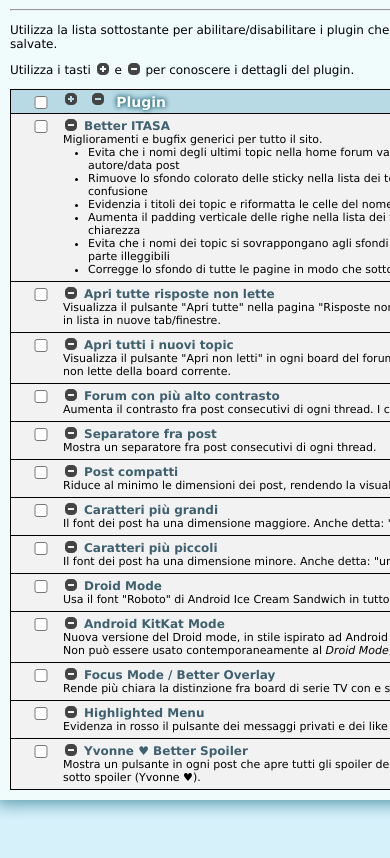
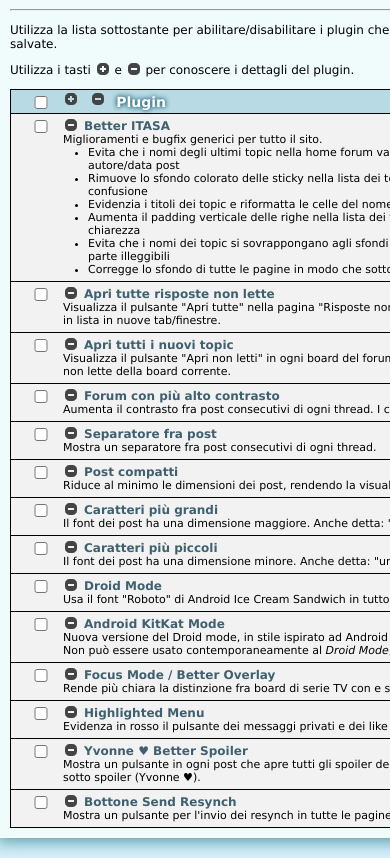
Before and after one commit to frakbot/italiansubs-plus-plus, a browser extension: page app/options.html in a window 390 px wide. Both pictures are taken after a click on the link 73 px from the left and 198 px from the top of the page. Shown: the part 97-955 px from the top of the page. Before the commit the page ends 917 px from the top, so only its background shows below. Drawn offline with nearby package versions, Linux system fonts and the light colour scheme.

Commit message:
Update options.html

```diff
--- a/app/options.html
+++ b/app/options.html
@@ -161,6 +161,15 @@
 						</div>
 					</td>
 				</tr>
+				<tr>
+					<td><input id="chk-send-resynch" type="checkbox"/></td>
+					<td>
+						<h3><a><span class="ui-button-icon-primary ui-icon ui-icon-circle-plus"></span></a>Bottone Send Resynch</h3>
+						<div class="toggle">
+							<p>Mostra un pulsante per l'invio dei resynch in tutte le pagine del sito.</p>
+						</div>
+					</td>
+				</tr>
 			</table>
 		</div>
 	</body>
```
